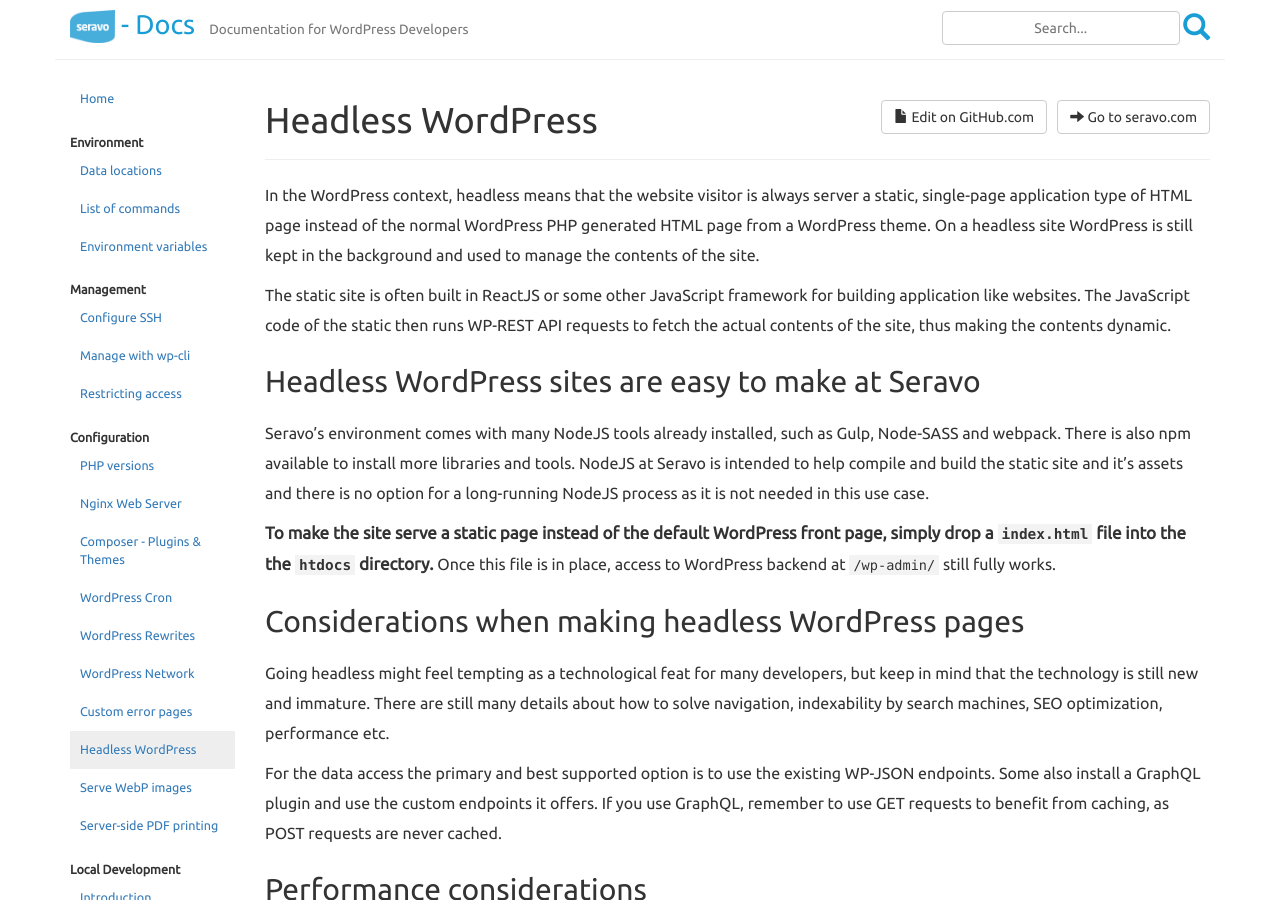
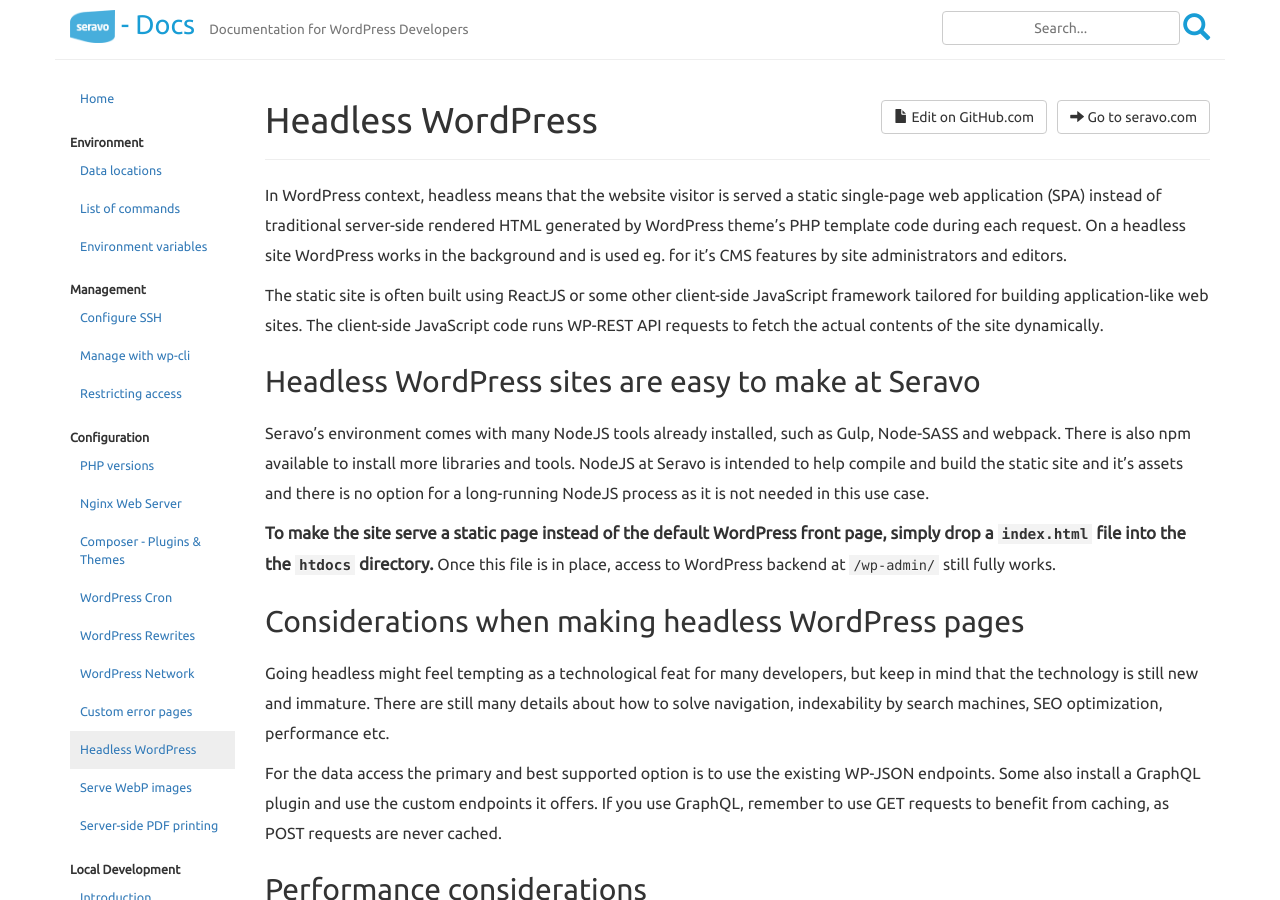
Before and after one commit to Seravo/docs, a Jekyll site: the page built from pages/_configuration/headless-wordpress.md, in a window 1280 px wide and 900 px high. Built offline with Jekyll 4.4.1, drawn with Linux system fonts in a browser that asks for light colours; nearby versions of some CDN libraries.

Commit message:
Update headless-wordpress.md
Fix typo and re-write bits of the intro part

```diff
--- a/pages/_configuration/headless-wordpress.md
+++ b/pages/_configuration/headless-wordpress.md
@@ -3,9 +3,9 @@
 title: "Headless WordPress"
 order: 7
 ---
-In the WordPress context, headless means that the website visitor is always server a static, single-page application type of HTML page instead of the normal WordPress PHP generated HTML page from a WordPress theme. On a headless site WordPress is still kept in the background and used to manage the contents of the site.
+In WordPress context, headless means that the website visitor is served a static single-page web application (SPA) instead of traditional server-side rendered HTML generated by WordPress theme's PHP template code during each request. On a headless site WordPress works in the background and is used eg. for it's CMS features by site administrators and editors.
 
-The static site is often built in ReactJS or some other JavaScript framework for building application like websites. The JavaScript code of the static then runs WP-REST API requests to fetch the actual contents of the site, thus making the contents dynamic.
+The static site is often built using ReactJS or some other client-side JavaScript framework tailored for building application-like web sites. The client-side JavaScript code runs WP-REST API requests to fetch the actual contents of the site dynamically.
 
 ## Headless WordPress sites are easy to make at Seravo
 
```
